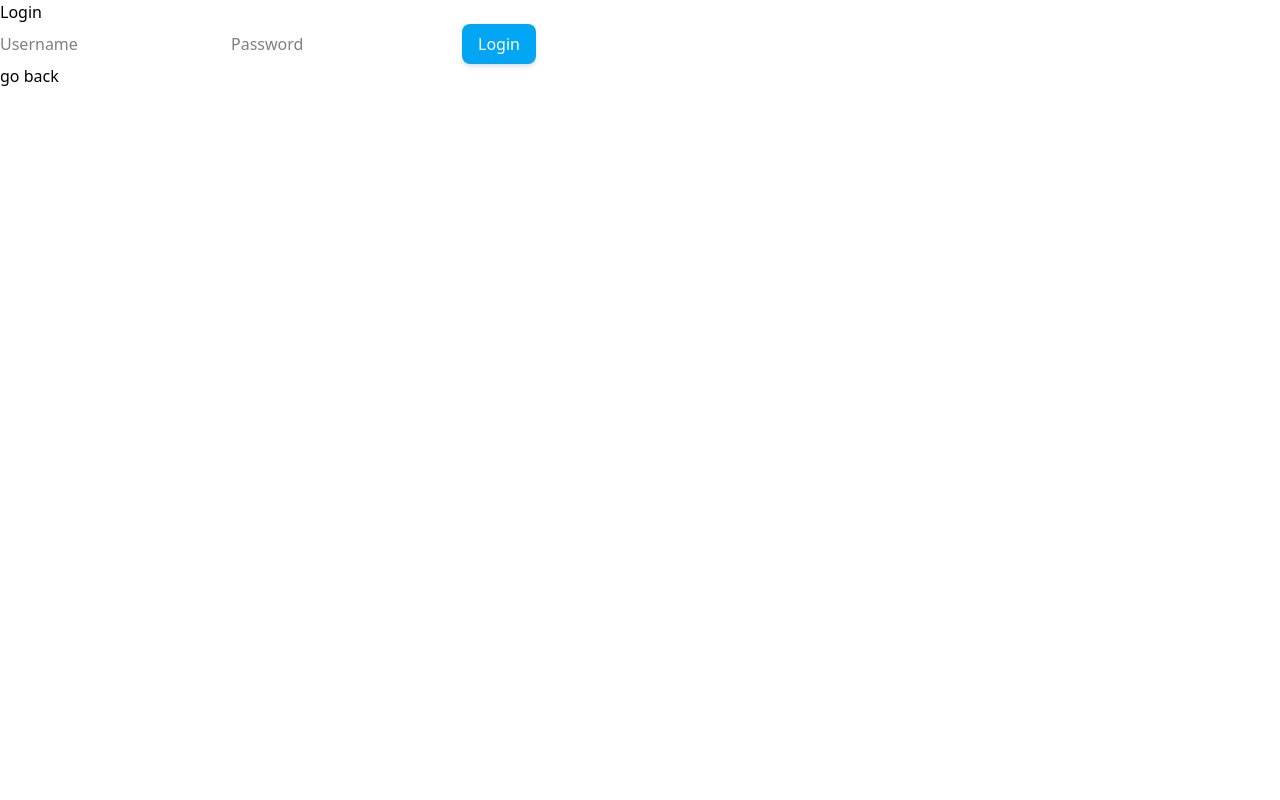
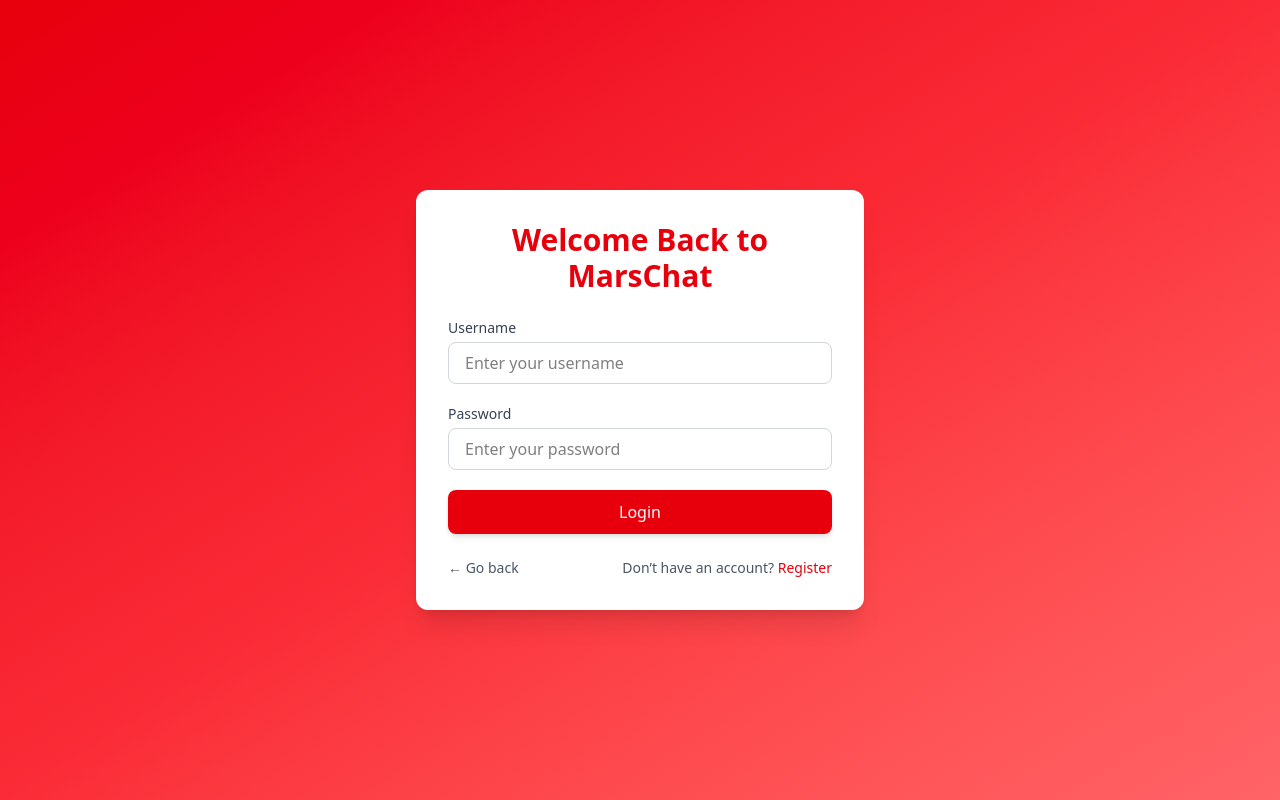
Before and after one commit to MarkoMTP/MarsChat, a React (Vite) app in the folder marschat-frontend/: page /login in a window 1280 px wide. Built offline with nearby package versions, Linux system fonts and the light colour scheme.

Commit message:
Edited the frontend a bit

```diff
--- a/marschat-frontend/src/components/InboxComponent.jsx
+++ b/marschat-frontend/src/components/InboxComponent.jsx
@@ -1,27 +1,31 @@
 export default function InboxComponent({ inbox, setOpenChat }) {
   return (
-    <div>
-      <h1 className="text-red">{inbox.name}</h1>
+    <div className="p-4 mb-4 bg-white rounded-lg border border-gray-200 shadow-sm hover:shadow-md transition">
+      <div className="flex items-center justify-between">
+        <h1 className="text-base font-semibold text-gray-800 truncate">
+          {inbox.name}
+        </h1>
         <button
           className="
-    bg-sky-500
+            bg-red-600
             text-white
-    font-semibold
-    px-4 py-2
+            text-sm
+            font-medium
+            px-4 py-1.5
             rounded-lg
-    shadow-md
-    hover:bg-sky-600
+            shadow-sm
+            hover:bg-red-700
             focus:outline-none
             focus:ring-2
-    focus:ring-sky-300
+            focus:ring-red-300
             transition
-    duration-200
-    ease-in-out
+            cursor-pointer
           "
           onClick={() => setOpenChat(inbox)}
         >
-        Open Chat
+          Open
         </button>
+      </div>
     </div>
   );
 }
--- a/marschat-frontend/src/components/InboxesSection.jsx
+++ b/marschat-frontend/src/components/InboxesSection.jsx
@@ -2,9 +2,7 @@
 
 export default function InboxesSection({ inboxes, setOpenChat }) {
   return (
-    <div>
-      <h2 className="text-2xl ">Inboxes Section</h2>
-      <div>
+    <div className="space-y-3">
       {Array.isArray(inboxes) && inboxes.length > 0 ? (
         inboxes.map((inbox) => (
           <InboxComponent
@@ -14,9 +12,8 @@
           />
         ))
       ) : (
-          <p>No inboxes</p>
+        <p className="text-sm text-gray-500 italic px-2">No inboxes</p>
       )}
-      </div>
     </div>
   );
 }
--- a/marschat-frontend/src/components/LoginPage.jsx
+++ b/marschat-frontend/src/components/LoginPage.jsx
@@ -1,29 +1,39 @@
 import { useState } from "react";
-import { useNavigate } from "react-router-dom";
+import { useNavigate, useLocation } from "react-router-dom";
 import api from "../api";
 
-function LoginForm() {
+export default function LoginForm() {
   const [username, setUsername] = useState("");
   const [password, setPassword] = useState("");
+  const [error, setError] = useState("");
   const navigate = useNavigate();
+  const location = useLocation();
 
   const handleSubmit = async (e) => {
     e.preventDefault();
+    setError("");
     try {
       const response = await api.post("/login", { username, password });
 
       const token = response.data.token;
       if (token) {
-        await localStorage.setItem("token", token);
-        navigate("/");
+        localStorage.setItem("token", token);
+        navigate("/home");
       } else {
-        console.error("No token received!");
+        setError("No token received!");
       }
-    } catch (error) {
-      console.error(
-        "Login Error:",
-        error.response ? error.response.data : error.message
-      );
+    } catch (err) {
+      if (err.response) {
+        if (typeof err.response.data === "string") {
+          setError(err.response.data);
+        } else if (err.response.data?.error) {
+          setError(err.response.data.error);
+        } else {
+          setError("Unexpected error occurred");
+        }
+      } else {
+        setError(err.message || "Network error");
+      }
     }
   };
 
@@ -32,49 +42,81 @@
   };
 
   return (
-    <div className="container">
-      <h2 className="heading">Login</h2>
-      <form onSubmit={handleSubmit} className="form">
+    <div className="min-h-screen flex items-center justify-center bg-gradient-to-br from-red-600 via-red-500 to-red-400">
+      <div className="bg-white shadow-xl rounded-xl p-8 w-full max-w-md">
+        <h1 className="text-3xl font-bold text-center text-red-600 mb-6">
+          Welcome Back to MarsChat
+        </h1>
+
+        {/* Success banner from Register */}
+        {location.state?.registered && (
+          <div className="mb-4 p-3 bg-green-100 border border-green-300 text-green-700 rounded-md text-center animate-fade-in">
+            🎉 Account created successfully! Please log in.
+          </div>
+        )}
+
+        {/* Error banner */}
+        {error && (
+          <div className="mb-4 p-3 bg-red-100 border border-red-300 text-red-700 rounded-md text-center animate-shake">
+            {error}
+          </div>
+        )}
+
+        <form onSubmit={handleSubmit} className="space-y-5">
+          {/* Username */}
+          <div>
+            <label className="block text-sm font-medium text-gray-700">
+              Username
+            </label>
             <input
               type="text"
-          placeholder="Username"
+              placeholder="Enter your username"
               value={username}
               onChange={(e) => setUsername(e.target.value)}
               required
-          className="input"
+              className="w-full mt-1 px-4 py-2 border border-gray-300 rounded-lg focus:ring-2 focus:ring-red-400 focus:outline-none"
             />
+          </div>
+
+          {/* Password */}
+          <div>
+            <label className="block text-sm font-medium text-gray-700">
+              Password
+            </label>
             <input
               type="password"
-          placeholder="Password"
+              placeholder="Enter your password"
               value={password}
               onChange={(e) => setPassword(e.target.value)}
               required
-          className="input"
+              className="w-full mt-1 px-4 py-2 border border-gray-300 rounded-lg focus:ring-2 focus:ring-red-400 focus:outline-none"
             />
+          </div>
+
+          {/* Login button */}
           <button
             type="submit"
-          className="bg-sky-500
-    text-white
-    px-4 py-2
-    rounded-lg
-    shadow-md
-    hover:bg-sky-600
-    hover:cursor-pointer
-    focus:outline-none
-    focus:ring-2
-    focus:ring-sky-300
-    transition
-    duration-200
-    ease-in-out"
+            className="w-full bg-red-600 hover:bg-red-700 text-white font-medium py-2.5 rounded-lg shadow-md transition"
           >
             Login
           </button>
         </form>
-      <button className="go-back-btn" onClick={handleGoBack}>
-        go back
+
+        <div className="flex justify-between items-center mt-6 text-sm text-gray-600">
+          <button className="hover:underline" onClick={handleGoBack}>
+            ← Go back
           </button>
+          <p>
+            Don’t have an account?{" "}
+            <a
+              href="/register"
+              className="text-red-600 font-medium hover:underline"
+            >
+              Register
+            </a>
+          </p>
+        </div>
+      </div>
     </div>
   );
 }
-
-export default LoginForm;
--- /dev/null
+++ b/marschat-frontend/src/components/StartPage.jsx
@@ -0,0 +1,35 @@
+import { useNavigate } from "react-router-dom";
+
+export default function StartPage() {
+  const navigate = useNavigate();
+
+  return (
+    <div className="h-screen flex items-center justify-center bg-gradient-to-br from-red-900 via-black to-gray-900 text-white">
+      <div className="text-center space-y-8">
+        {/* Logo / Title */}
+        <h1 className="text-5xl font-extrabold tracking-tight drop-shadow-lg">
+          Mars<span className="text-red-500">Chat</span>
+        </h1>
+        <p className="text-gray-300 text-lg max-w-md mx-auto">
+          Connect beyond Earth. Fast, simple, and secure messaging.
+        </p>
+
+        {/* Buttons */}
+        <div className="flex justify-center space-x-6">
+          <button
+            onClick={() => navigate("/register")}
+            className="px-6 py-3 rounded-xl bg-red-600 hover:bg-red-700 transition shadow-lg hover:shadow-red-500/50 font-medium"
+          >
+            Register
+          </button>
+          <button
+            onClick={() => navigate("/login")}
+            className="px-6 py-3 rounded-xl bg-gray-800 hover:bg-gray-700 transition shadow-lg hover:shadow-gray-600/50 font-medium"
+          >
+            Login
+          </button>
+        </div>
+      </div>
+    </div>
+  );
+}
--- a/marschat-frontend/src/components/UserComponent.jsx
+++ b/marschat-frontend/src/components/UserComponent.jsx
@@ -1,27 +1,31 @@
 export default function UserComponent({ user, onClick }) {
   return (
-    <div>
-      <h1>{user.username}</h1>
+    <div className="p-4 mb-4 bg-white rounded-lg border border-gray-200 shadow-sm hover:shadow-md transition">
+      <div className="flex items-center justify-between">
+        <h1 className="text-base font-semibold text-gray-800">
+          {user.username}
+        </h1>
         <button
           className="
-    bg-sky-500
+            bg-red-600
             text-white
-    px-4 py-2
+            text-sm
+            font-medium
+            px-4 py-1.5
             rounded-lg
-    shadow-md
-    hover:bg-sky-600
-    hover:cursor-pointer
+            shadow-sm
+            hover:bg-red-700
             focus:outline-none
             focus:ring-2
-    focus:ring-sky-300
+            focus:ring-red-300
             transition
-    duration-200
-    ease-in-out
+            cursor-pointer
           "
-        onClick={() => onClick()}
+          onClick={onClick}
         >
-        Send Message
+          Message
         </button>
+      </div>
     </div>
   );
 }
--- a/marschat-frontend/src/components/UsersSection.jsx
+++ b/marschat-frontend/src/components/UsersSection.jsx
@@ -1,24 +1,23 @@
 import UserComponent from "./UserComponent";
-import openChatFromSendMessage from "../middleware/openChatFromSendMessage";
 
-export default function UsersSection({ users, setOpenChat }) {
+export default function UsersSection({
+  users,
+  setOpenChat,
+  openChatFromSendMessage,
+}) {
   return (
-    <div>
-      <h2>Users Section</h2>
-      <div>
+    <div className="space-y-3">
       {Array.isArray(users) && users.length > 0 ? (
         users.map((user) => (
           <UserComponent
             key={user.id}
             user={user}
             onClick={() => openChatFromSendMessage(user.id, setOpenChat)}
-              setOpenChat={setOpenChat}
           />
         ))
       ) : (
-          <p>No users </p>
+        <p className="text-sm text-gray-500 italic px-2">No users</p>
       )}
-      </div>
     </div>
   );
 }
```
Also changed, not shown: marschat-frontend/src/components/HomePage.jsx (+40 -55 lines). Lines whose indentation alone changed are shown as unchanged.
